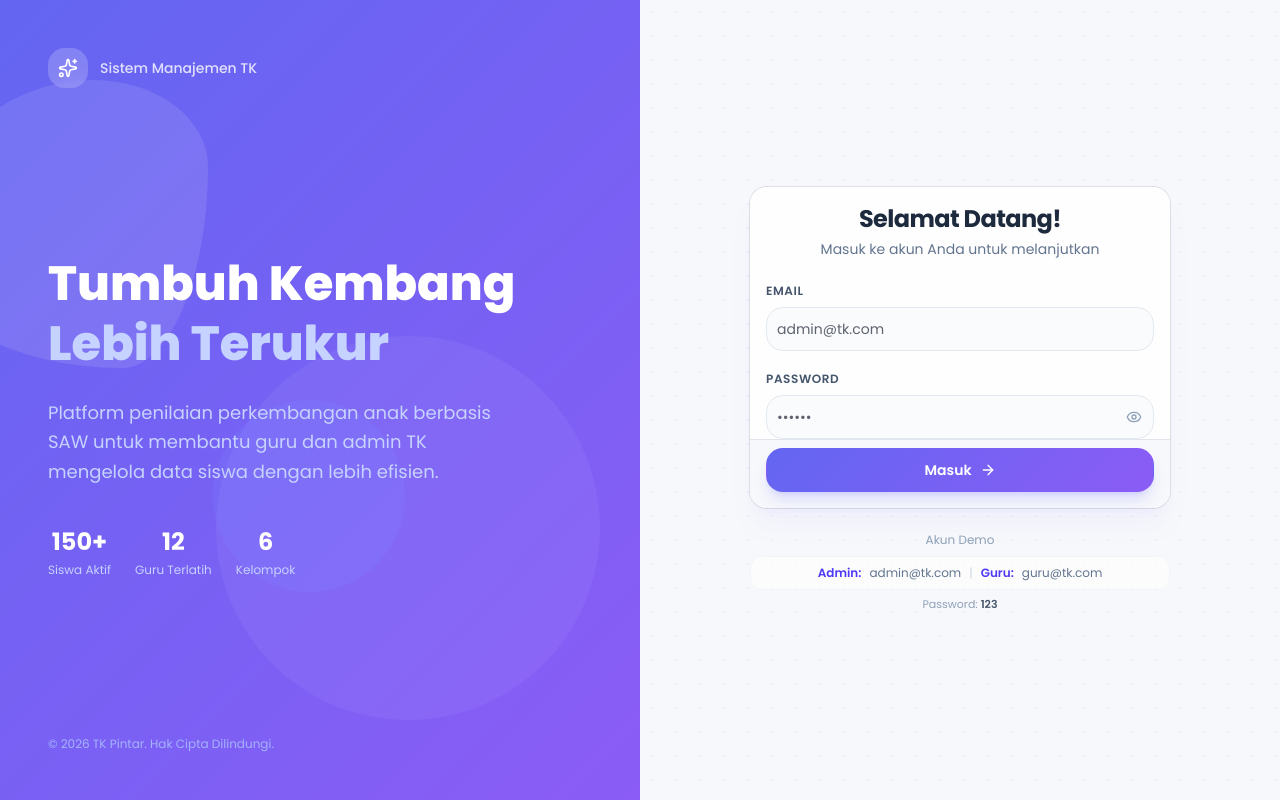
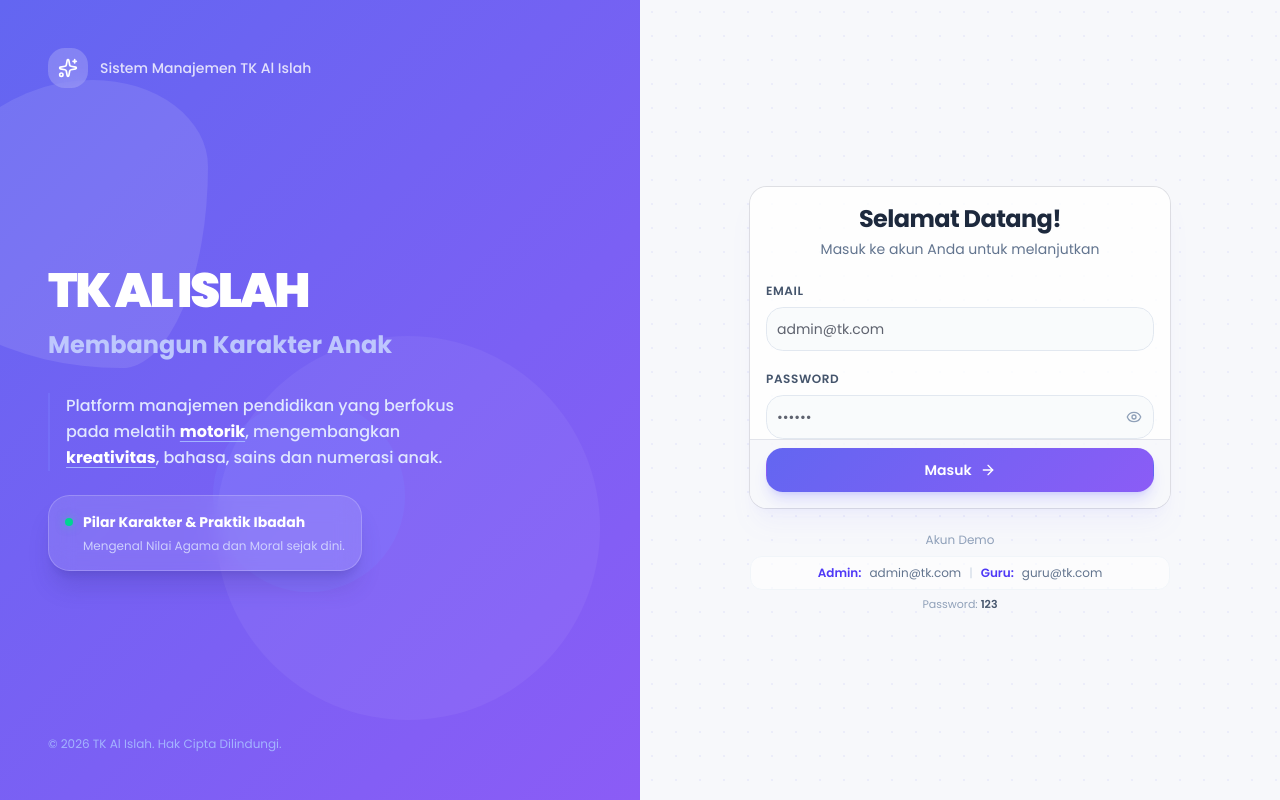
Before and after one commit to rynngrspace-dot/tk-management, a Next.js app: page /login in a window 1280 px wide. Built offline with nearby package versions, Linux system fonts and the light colour scheme.

Commit message:
style: final responsive typography refinements for login page

```diff
--- a/src/app/(auth)/login/page.jsx
+++ b/src/app/(auth)/login/page.jsx
@@ -76,34 +76,34 @@ export default function LoginPage() {
             <div className="w-10 h-10 rounded-xl bg-white/20 backdrop-blur-sm flex items-center justify-center">
               <Sparkles className="w-5 h-5 text-white" />
             </div>
-            <span className="text-white/80 text-sm font-medium">Sistem Manajemen TK</span>
+            <span className="text-white/80 text-sm font-medium">Sistem Manajemen TK Al Islah</span>
           </div>
         </div>
 
-        <div className="relative z-10 space-y-6">
-          <h1 className="text-5xl font-extrabold text-white leading-tight">
-            Tumbuh Kembang<br />
-            <span className="text-indigo-200">Lebih Terukur</span>
-          </h1>
-          <p className="text-indigo-200 text-lg max-w-md leading-relaxed">
-            Platform penilaian perkembangan anak berbasis SAW untuk membantu guru dan admin TK mengelola data siswa dengan lebih efisien.
-          </p>
-          <div className="flex gap-6 pt-4">
-            {[
-              { value: "150+", label: "Siswa Aktif" },
-              { value: "12", label: "Guru Terlatih" },
-              { value: "6", label: "Kelompok" },
-            ].map((stat, i) => (
-              <div key={i} className="text-center">
-                <div className="text-2xl font-bold text-white">{stat.value}</div>
-                <div className="text-xs text-indigo-200 mt-1">{stat.label}</div>
-              </div>
-            ))}
+        <div className="relative z-10 space-y-8">
+          <div className="space-y-3">
+            <h1 className="text-3xl lg:text-5xl font-black text-white leading-tight tracking-tighter uppercase">
+              TK Al Islah
+              <span className="text-indigo-200 text-xl lg:text-2xl font-bold block mt-2 opacity-90 tracking-normal capitalize">Membangun Karakter Anak</span>
+            </h1>
+          </div>
+
+          <div className="space-y-6 max-w-md">
+            <p className="text-indigo-100 text-sm lg:text-base font-medium leading-relaxed border-l-2 border-indigo-400/30 pl-4">
+              Platform manajemen pendidikan yang berfokus pada melatih <span className="text-white font-bold decoration-indigo-300 underline underline-offset-4">motorik</span>, mengembangkan <span className="text-white font-bold decoration-indigo-300 underline underline-offset-4">kreativitas</span>, bahasa, sains dan numerasi anak.
+            </p>
+            <div className="bg-white/10 backdrop-blur-md border border-white/20 p-4 rounded-2xl inline-block shadow-xl shadow-indigo-900/20">
+               <div className="text-xs lg:text-sm font-bold text-white flex items-center gap-2.5">
+                  <div className="w-2 h-2 rounded-full bg-emerald-400 shadow-[0_0_10px_rgba(52,211,153,0.5)] animate-pulse" />
+                  Pilar Karakter & Praktik Ibadah
+               </div>
+               <p className="text-[10px] lg:text-xs text-indigo-100 mt-1.5 ml-4.5 opacity-80 leading-snug">Mengenal Nilai Agama dan Moral sejak dini.</p>
+            </div>
           </div>
         </div>
 
         <div className="relative z-10">
-          <p className="text-indigo-300 text-xs">© 2026 TK Pintar. Hak Cipta Dilindungi.</p>
+          <p className="text-indigo-300 text-xs">© 2026 TK Al Islah. Hak Cipta Dilindungi.</p>
         </div>
       </div>
 
@@ -119,7 +119,7 @@ export default function LoginPage() {
             <div className="w-14 h-14 rounded-2xl gradient-primary flex items-center justify-center mx-auto mb-4 shadow-lg shadow-indigo-500/20">
               <Sparkles className="w-7 h-7 text-white" />
             </div>
-            <h1 className="text-2xl font-bold gradient-text">Manajemen TK</h1>
+            <h1 className="text-2xl font-bold gradient-text">TK Al Islah</h1>
           </div>
 
           <Card className="shadow-xl shadow-indigo-500/5 border-0 bg-white/80 backdrop-blur-sm">
--- a/src/app/layout.js
+++ b/src/app/layout.js
@@ -9,8 +9,8 @@ const poppins = Poppins({
 });
 
 export const metadata = {
-  title: "Sistem Manajemen TK",
-  description: "Aplikasi Manajemen untuk Sekolah TK Pintar",
+  title: "TK Al Islah - Management System",
+  description: "Aplikasi Manajemen Tumbuh Kembang Anak untuk TK Al Islah",
 };
 
 export default function RootLayout({ children }) {
```
Also changed, not shown: prisma/seed.mts.
